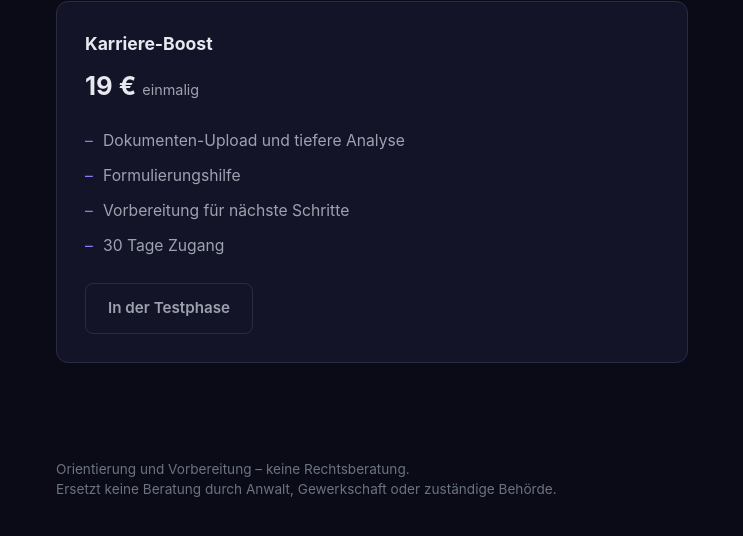
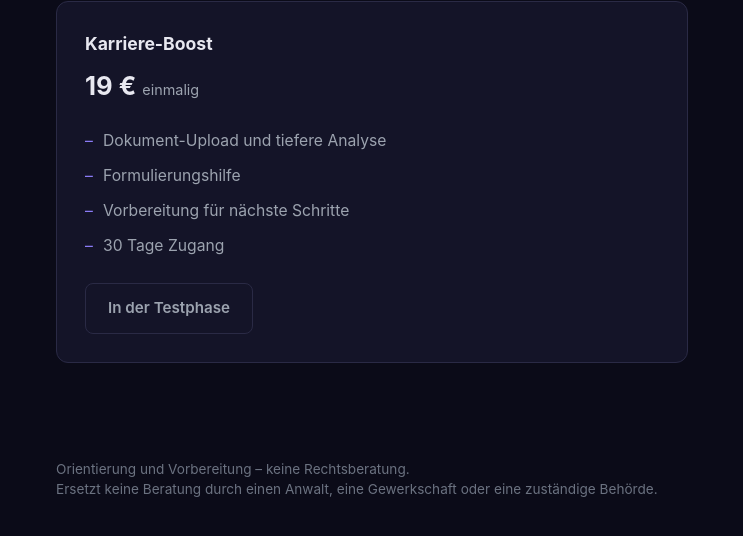
Before and after one commit to juschni/arbeitnehmer-ki-assistent, a plain HTML site: page index.html in a window 1280 px wide. Shown: the part 1741-2277 px from the top of the page, without its empty margins (268-1011 px from the left). Drawn offline with Linux system fonts and the light colour scheme.

Commit message:
Rechtschreibung und Formulierungen vereinheitlicht

```diff
--- a/index.html
+++ b/index.html
@@ -283,7 +283,7 @@
       <h3>Karriere-Boost</h3>
       <div class="amount">19 € <span>einmalig</span></div>
       <ul>
-        <li>Dokumenten-Upload und tiefere Analyse</li>
+        <li>Dokument-Upload und tiefere Analyse</li>
         <li>Formulierungshilfe</li>
         <li>Vorbereitung für nächste Schritte</li>
         <li>30 Tage Zugang</li>
@@ -294,7 +294,7 @@
 
   <p class="disclaimer">
     Orientierung und Vorbereitung – keine Rechtsberatung.<br>
-    Ersetzt keine Beratung durch Anwalt, Gewerkschaft oder zuständige Behörde.
+    Ersetzt keine Beratung durch einen Anwalt, eine Gewerkschaft oder eine zuständige Behörde.
   </p>
 
   <footer>
```
